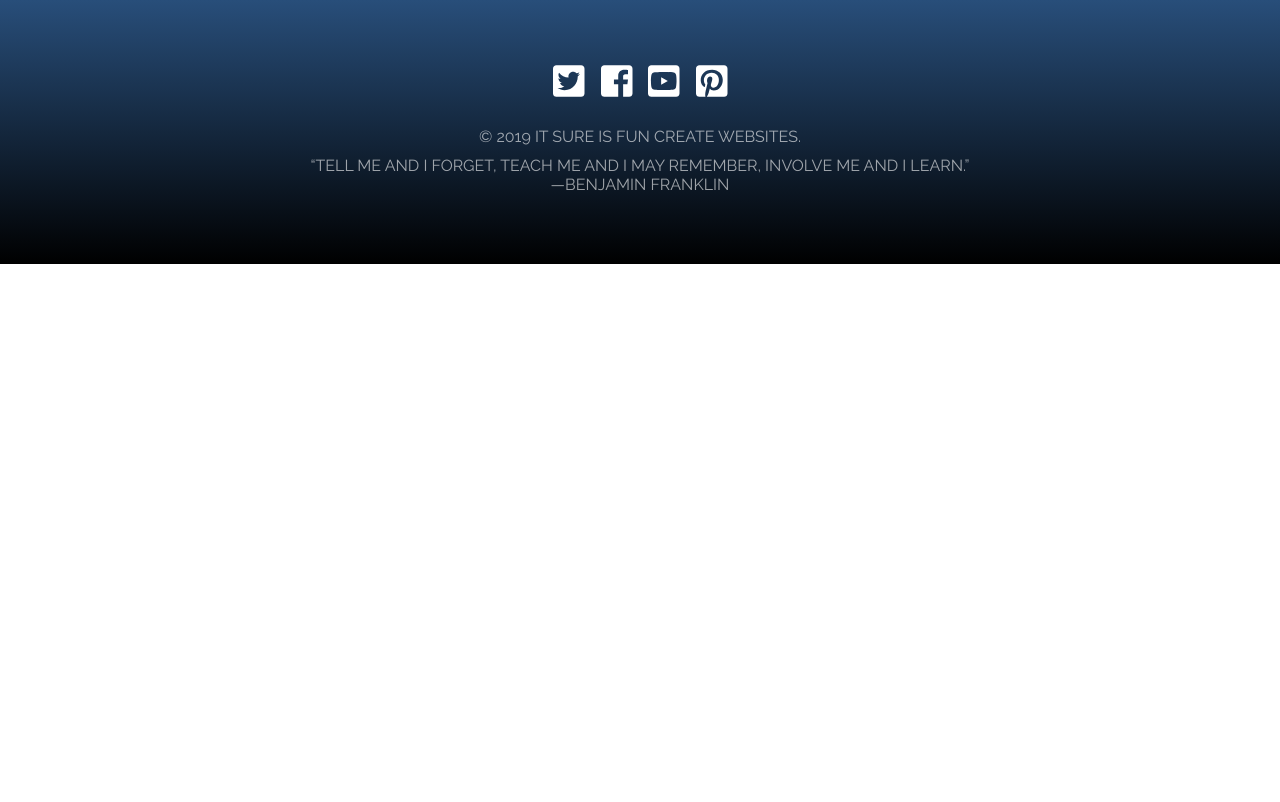
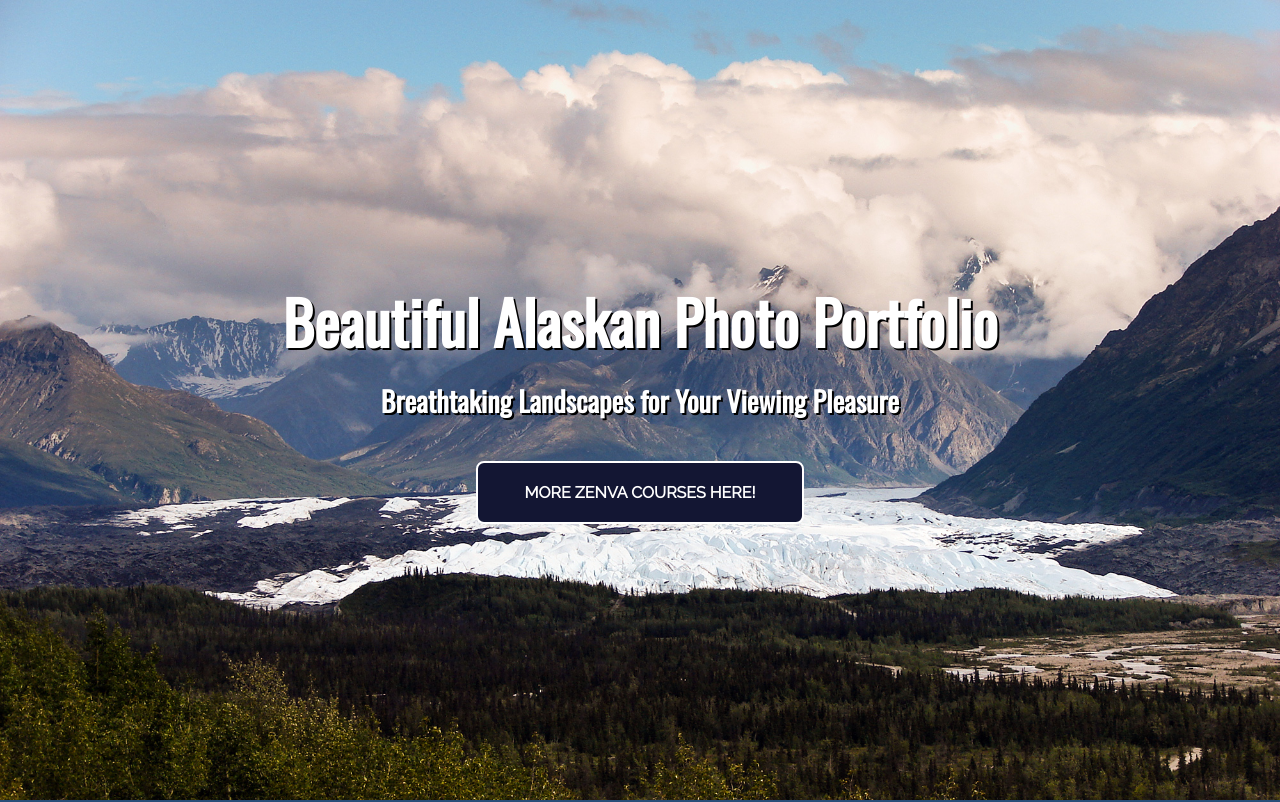
Before and after one commit to SandakovMM/alaska_training_site, a plain HTML site: page index.html in a window 1280 px wide. Shown: the top 802 px of the page. Drawn offline with nearby package versions, Linux system fonts and the light colour scheme.

Commit message:
Zenva lesson 3. Add hero part.

```diff
--- a/index.html
+++ b/index.html
@@ -9,7 +9,17 @@
         <script defer src="https://use.fontawesome.com/releases/v5.0.6/js/all.js"></script>
         <link rel="stylesheet" href="styles.css">
     </head>
-    <body>
+    <body id="top">
+        <div id="hero">
+            <div class="background-image"></div>
+            <h1>Beautiful Alaskan Photo Portfolio</h1>
+            <h3>Breathtaking Landscapes for Your Viewing Pleasure</h3>
+            <a href="https://academy.zenva.com/?zva_src=zenva-homepage" class="btn" target="_blank">
+                More Zenva Courses here!
+            </a>
+
+        </div>
+        <!-- ***************** THERE IS A START OF FOOTER *************** -->
         <footer>
             <ul>
                 <li><a href="#" target="_blank"><i class="fab fa-twitter-square"></i></a></li>
--- a/styles.css
+++ b/styles.css
@@ -26,6 +26,58 @@ a {
 ul {
     list-style: none;
 }
+
+h1, h2, h3, h4, h5, h6 {
+    font-family: 'Oswald', sans-serif;
+}
+
+/* ------------ HERO PART ----------------- */
+
+#hero {
+    background: gray;
+    color: white;
+    text-align: center;
+    display: flex;
+    flex-direction: column;
+    align-items: center;
+    justify-content: center;
+
+    background-image: url('img/hero.jpg');
+    background-repeat: no-repeat;
+    background-size: cover;
+
+    min-height: 100vh;
+}
+
+#hero h1, #hero h3 {
+    font-size: 28px;
+    text-shadow: 2px 2px #000;
+    margin-bottom: 40px;
+}
+
+#hero h1 {
+    font-size: 60px;
+    margin-bottom: 15px;
+}
+
+#hero a.btn {
+    color: white;
+    background-color: #131633;
+    text-decoration: none;
+    text-transform: uppercase;
+    text-align: center;
+    opacity: 1;
+    font-weight: bold;
+    padding: 20px 46px;
+    border: 2px solid white;
+    border-radius: 8px;
+}
+
+#hero a.btn:hover {
+    background-color: #2196f3;
+}
+
+/* ------------ FOOTER PART ----------------- */
 
 footer {
     color: white;
@@ -61,6 +113,24 @@ footer p {
 }
 
 @media(max-width: 800px){
+/* ---------- HERO ON MEDIA PART -------------- */
+    #hero {
+        min-height: 600px;
+    }
+
+    #hero h1 {
+        font-size: 36px;
+    }
+
+    #hero h3 {
+        font-size: 18px;
+    }
+
+    #hero a.btn {
+        padding: 15px 40px;
+    }
+
+/* ------------ FOOTER ON MEDIA PART ----------------- */
     footer {
         padding: 80px 15px;
     }
```
